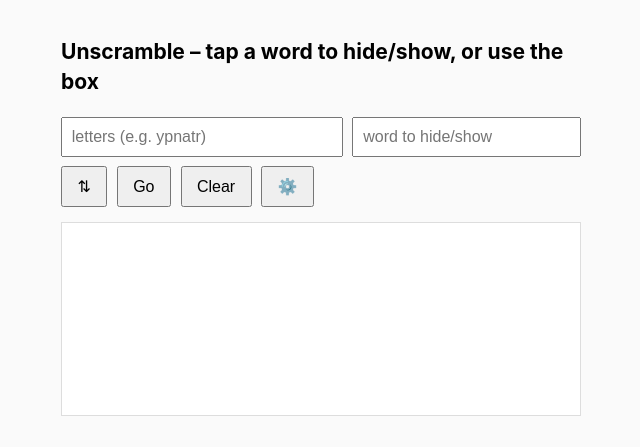
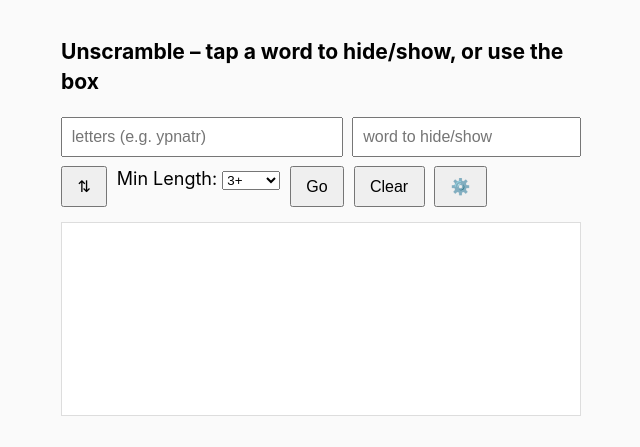
Before and after one commit to keepitsimpleyt/unscrambler, a Flask app: page / in a window 1280 px wide. Shown: the top 447 px of the page, without its empty margins (319-959 px from the left). Run offline with Flask 3, Linux system fonts and the light colour scheme.

Commit message:
adding length

```diff
--- a/app.py
+++ b/app.py
@@ -4,79 +4,101 @@ from bs4 import BeautifulSoup
 import requests, gspread, json, traceback
 from oauth2client.service_account import ServiceAccountCredentials
 
-app = Flask(__name__,
-            static_url_path="",
-            static_folder="static",
-            template_folder="templates")
+app = Flask(
+    __name__,
+    static_url_path="",
+    static_folder="static",
+    template_folder="templates",
+)
 
-SHEET_NAME        = "Unscrambled Words"           # spreadsheet name
-GOOGLE_CREDS_PATH = "/etc/secrets/google_creds.json"  # Render secret-file path
+SHEET_NAME = "Unscrambled Words"
+GOOGLE_CREDS_PATH = "/etc/secrets/google_creds.json"
+
 # ──────────────────────────────────────────────────────────
 # Scraper
 def scrape_words(rack: str) -> list[str]:
-    url  = f"https://www.allscrabblewords.com/unscramble/{rack.lower()}"
+    url = f"https://www.allscrabblewords.com/unscramble/{rack.lower()}"
     html = requests.get(url, timeout=10).text
     soup = BeautifulSoup(html, "html.parser")
 
-    raw = (a.text.strip().upper()
-           for a in soup.select("div.panel-body.unscrambled li > a"))
+    raw = (
+        a.text.strip().upper()
+        for a in soup.select("div.panel-body.unscrambled li > a")
+    )
     have = Counter(rack)
-
     return sorted({w for w in raw if len(w) >= 3 and not (Counter(w) - have)})
 
+
 # ──────────────────────────────────────────────────────────
-# Helpers for sheets
+# Google-Sheets helpers
 def _sheet(tab: str):
     with open("/etc/secrets/google_creds.json") as f:
         creds_dict = json.load(f)
-    scope = ["https://spreadsheets.google.com/feeds",
-             "https://www.googleapis.com/auth/drive"]
-    creds  = ServiceAccountCredentials.from_json_keyfile_dict(creds_dict, scope)
+    scope = [
+        "https://spreadsheets.google.com/feeds",
+        "https://www.googleapis.com/auth/drive",
+    ]
+    creds = ServiceAccountCredentials.from_json_keyfile_dict(creds_dict, scope)
     client = gspread.authorize(creds)
     return client.open(SHEET_NAME).worksheet(tab)
 
+
 def log_words(words: set[str], tab: str):
-    if not words: return
+    if not words:
+        return
     try:
         _sheet(tab).append_rows([[w] for w in sorted(words)])
         print(f"✅ Logged {len(words)} to '{tab}'")
     except Exception as e:
-        print(f"❌ Log failure ({tab}):", e); traceback.print_exc()
+        print(f"❌ Log failure ({tab}):", e)
+        traceback.print_exc()
+
 
 def get_tab_words(tab: str) -> set[str]:
     try:
         return {c.strip().upper() for c in _sheet(tab).col_values(1) if c.strip()}
     except Exception as e:
-        print(f"❌ Load failure ({tab}):", e); traceback.print_exc()
+        print(f"❌ Load failure ({tab}):", e)
+        traceback.print_exc()
         return set()
+
 
 # ──────────────────────────────────────────────────────────
 # HTML formatter
 def format_groups(words: list[str], cols: int = 5) -> str:
-    from collections import defaultdict
-
     groups = defaultdict(list)
     for w in words:
         groups[w[0]].append(w)
 
     lines = []
 
-    # 1. Show 7 and 6-letter words first
+    # 1⃣ longest (6–7-letter) section
     top_words = [w for w in words if len(w) in (6, 7)]
     if top_words:
         lines.append("🔥 Longest Words:\n")
         for i in range(0, len(top_words), cols):
-            row = top_words[i:i+cols]
-            line = " ".join(f'<span class="word" data-w="{w}">{w}</span>' for w in row)
+            row = top_words[i : i + cols]
+            line = " ".join(
+                f'<span class="word" data-w="{w}">{w}</span>' for w in row
+            )
             lines.append(f"     {line}")
         lines.append("")
 
-    # 2. Then grouped A-Z list (still includes duplicates)
+    # 2⃣ grouped A-Z list
     for idx, letter in enumerate(sorted(groups), 1):
-        rows = [groups[letter][i:i+cols] for i in range(0, len(groups[letter]), cols)]
+        rows = [
+            groups[letter][i : i + cols]
+            for i in range(0, len(groups[letter]), cols)
+        ]
         for r, row in enumerate(rows):
-            prefix = f"{idx:>3}. {letter}: " if r == 0 else " " * (len(f"{idx:>3}. {letter}: "))
-            line_body = " ".join(f'<span class="word" data-w="{w}">{w}</span>' for w in row)
+            prefix = (
+                f"{idx:>3}. {letter}: "
+                if r == 0
+                else " " * (len(f"{idx:>3}. {letter}: "))
+            )
+            line_body = " ".join(
+                f'<span class="word" data-w="{w}">{w}</span>' for w in row
+            )
             lines.append(prefix + line_body)
         lines.append("")
 
@@ -85,41 +107,67 @@ def format_groups(words: list[str], cols: int = 5) -> str:
 
 # ──────────────────────────────────────────────────────────
 @app.route("/")
-def home(): return render_template("index.html")
+def home():
+    return render_template("index.html")
+
 
 @app.route("/api")
 def api():
     rack = request.args.get("rack", "").strip().upper()
-    if not rack: return jsonify(error="rack param missing"), 400
+    if not rack:
+        return jsonify(error="rack param missing"), 400
 
-    # optional manual adds this request
-    req_whitelist = {w.strip().upper() for w in request.args.get("whitelist","").split(",") if w.strip()}
-    req_blacklist = {w.strip().upper() for w in request.args.get("blacklist","").split(",") if w.strip()}
+    # optional query additions
+    req_whitelist = {
+        w.strip().upper()
+        for w in request.args.get("whitelist", "").split(",")
+        if w.strip()
+    }
+    req_blacklist = {
+        w.strip().upper()
+        for w in request.args.get("blacklist", "").split(",")
+        if w.strip()
+    }
+
+    # new: "X or more letters" filter — defaults to 3
+    min_length_param = request.args.get("min_length", "3").strip()
+    try:
+        min_length = int(min_length_param)
+    except ValueError:
+        return jsonify(error="min_length must be a number"), 400
 
     # 1️⃣ scrape
     scraped = scrape_words(rack)
     log_words(set(scraped), "Unscrambled Words")
 
-    # 2️⃣ persist manual adds
-    if req_whitelist: log_words(req_whitelist, "Whitelist")
-    if req_blacklist: log_words(req_blacklist, "Blacklist")
+    # 2️⃣ persist any manual adds
+    if req_whitelist:
+        log_words(req_whitelist, "Whitelist")
+    if req_blacklist:
+        log_words(req_blacklist, "Blacklist")
 
-    # 3️⃣ build display list
+    # 3️⃣ gather live lists
     live_blacklist = get_tab_words("Blacklist")
     live_whitelist = get_tab_words("Whitelist")
 
+    # 4️⃣ whitelist words valid for this rack
     rack_counter = Counter(rack)
     valid_whitelist = {
-        w for w in live_whitelist
+        w
+        for w in live_whitelist
         if len(w) >= 3 and not (Counter(w) - rack_counter)
     }
 
+    # 5️⃣ build display set
     display_set = set(scraped)
-    display_set.update(w for w in valid_whitelist if w not in display_set)
+    display_set.update(valid_whitelist)
     display_set.difference_update(live_blacklist)
 
-    display_words = sorted(display_set)
+    # 6️⃣ apply min_length filter
+    display_words = sorted(w for w in display_set if len(w) >= min_length)
+
     return format_groups(display_words) or "(No 3+-letter anagrams)"
+
 
 # ──────────────────────────────────────────────────────────
 if __name__ == "__main__":
--- a/templates/index.html
+++ b/templates/index.html
@@ -59,6 +59,16 @@ label.file input{display:none;}
     <button type="button" id="add">⇅</button>
 
     <!-- always-visible actions -->
+	<label>
+  Min Length:
+  <select id="minLengthSelect">
+    <option value="3">3+</option>
+    <option value="4">4+</option>
+    <option value="5">5+</option>
+    <option value="6">6+</option>
+    <option value="7">7 only</option>
+  </select>
+</label>
     <button>Go</button>
     <button type="button" id="clr">Clear</button>
     <button type="button" id="gear">⚙️</button>
@@ -75,19 +85,16 @@ label.file input{display:none;}
 
   <div id="out" class="box"></div>
 </div>
-
 <script>
 const form = document.getElementById('f'),
       out  = document.getElementById('out'),
-      clr  = document.getElementById('clr');
+      clr  = document.getElementById('clr'),
+      minLengthSelect = document.getElementById('minLengthSelect');
 
 /* persistent blacklist per-browser */
 const blacklist = new Set(JSON.parse(localStorage.getItem('bl') || '[]'));
+function renderBL(){ /* no-op */ }
 
-/* simple helper – refresh onscreen BL list if you show one */
-function renderBL(){ /* no-op placeholder */ }
-
-/* hook click-toggle onto every .word */
 function attachClicks(){
   document.querySelectorAll('#out .word').forEach(span=>{
     const w = span.dataset.w;
@@ -109,16 +116,15 @@ function attachClicks(){
 form.onsubmit = async e =>{
   e.preventDefault();
   const rack = new FormData(form).get('rack').trim();
+  const minLength = minLengthSelect.value;
   if (!rack) return;
 
   out.textContent = 'Loading…';
-  const url = `/api?rack=${encodeURIComponent(rack)}`;   // << blacklist removed
+  const url = `/api?rack=${encodeURIComponent(rack)}&min_length=${minLength}`;
   try{
     const html = await (await fetch(url)).text();
     out.innerHTML = html;
     attachClicks();
-
-    /* hide words that were already on the blacklist */
     [...blacklist].forEach(w=>{
       document.querySelectorAll(`#out .word[data-w="${w}"]`)
               .forEach(span=>span.classList.add('blacklisted'));
@@ -128,12 +134,10 @@ form.onsubmit = async e =>{
   }
 };
 
-/* clear current view (keeps saved blacklist) */
 clr.onclick = () =>{
   form.reset(); out.textContent = ''; form.elements.rack.focus();
 };
 
-/* ---- manual add/remove ---- */
 document.getElementById('add').onclick = () =>{
   const inp = document.getElementById('manual');
   const w   = inp.value.trim().toUpperCase();
@@ -142,13 +146,11 @@ document.getElementById('add').onclick = () =>{
   if (blacklist.has(w)) blacklist.delete(w); else blacklist.add(w);
   localStorage.setItem('bl', JSON.stringify([...blacklist]));
   inp.value = '';
-
   document.querySelectorAll(`#out .word[data-w="${w}"]`)
           .forEach(span=>span.classList.toggle('blacklisted'));
   renderBL();
 };
 
-/* ---- EXPORT ---- */
 document.getElementById('exp').onclick = () =>{
   const list = [...blacklist].sort().join('\n');
   if (!list){ alert('Blacklist is empty'); return; }
@@ -160,7 +162,6 @@ document.getElementById('exp').onclick = () =>{
   URL.revokeObjectURL(a.href);
 };
 
-/* ---- PASTE from clipboard ---- */
 document.getElementById('clip').onclick = async ()=>{
   try{
     const txt = await navigator.clipboard.readText();
@@ -169,8 +170,7 @@ document.getElementById('clip').onclick = async ()=>{
   }catch{ alert('Clipboard read failed'); }
 };
 
-/* ---- IMPORT (textbox) ---- */
-document.getElementById('imp').onclick = () =>{
+document.getElementById('imp').onclick = ()=>{
   const txt=document.getElementById('paste').value.toUpperCase();
   if (!txt.trim()) return;
   txt.split(/[\s,]+/).forEach(w=>w&&blacklist.add(w));
@@ -178,7 +178,6 @@ document.getElementById('imp').onclick = () =>{
   renderBL(); document.getElementById('paste').value=''; alert('Imported!');
 };
 
-/* ---- IMPORT from file ---- */
 document.getElementById('file').onchange = async e =>{
   const file=e.target.files[0]; if (!file) return;
   const txt=await file.text();
@@ -188,13 +187,11 @@ document.getElementById('file').onchange = async e =>{
   e.target.value='';
 };
 
-/* ---- Gear toggle (show/hide tools) ---- */
 document.getElementById('gear').onclick = ()=>{
   const box=document.querySelector('.tools');
   box.style.display = box.style.display==='none' ? 'block' : 'none';
 };
 
-/* initial render of on-screen BL list, if you use one */
 renderBL();
 </script>
 </body>
```
